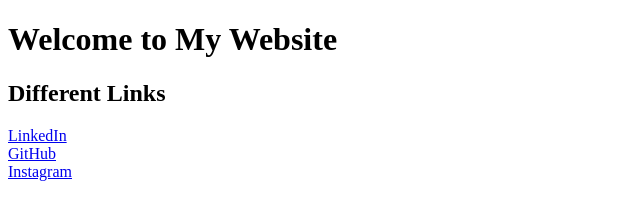
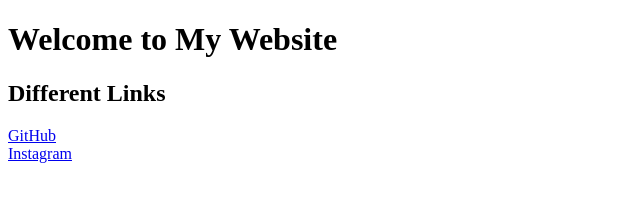
Before and after one commit to EdenBZTF/edenbruderer, a plain HTML site: page index.html in a window 1280 px wide. Shown: the whole page, without its empty margins (0-640 px from the left). Drawn offline with Linux system fonts and the light colour scheme.

Commit message:
Aktualisieren von index.html

```diff
--- a/index.html
+++ b/index.html
@@ -12,7 +12,6 @@
     <main>
         <h1>Welcome to My Website</h1>
         <h2>Different Links</h2>
-        <a href="https://www.linkedin.com/in/eden-bruderer" target="_blank">LinkedIn</a> <br>
         <a href="https://github.com/EdenBZTF" target="_blank">GitHub</a> <br>
         <a href="https://www.instagram.com/eden.bruderer/" target="_blank">Instagram</a> <br>
     </main>
```
